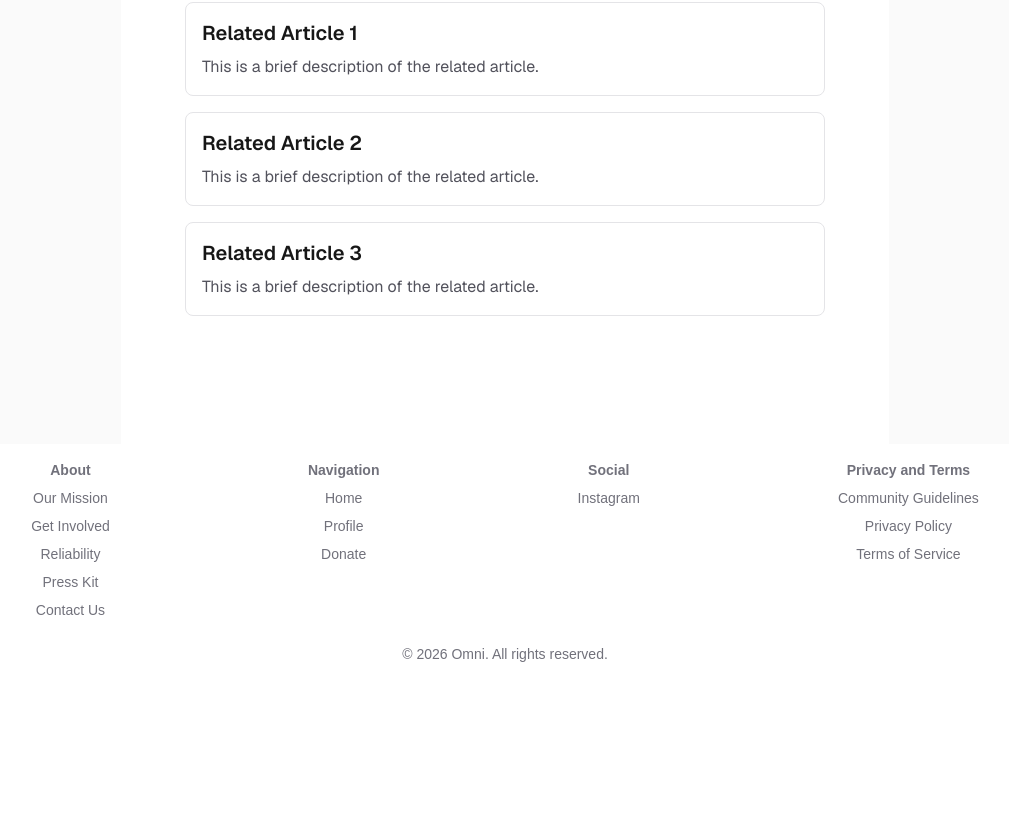
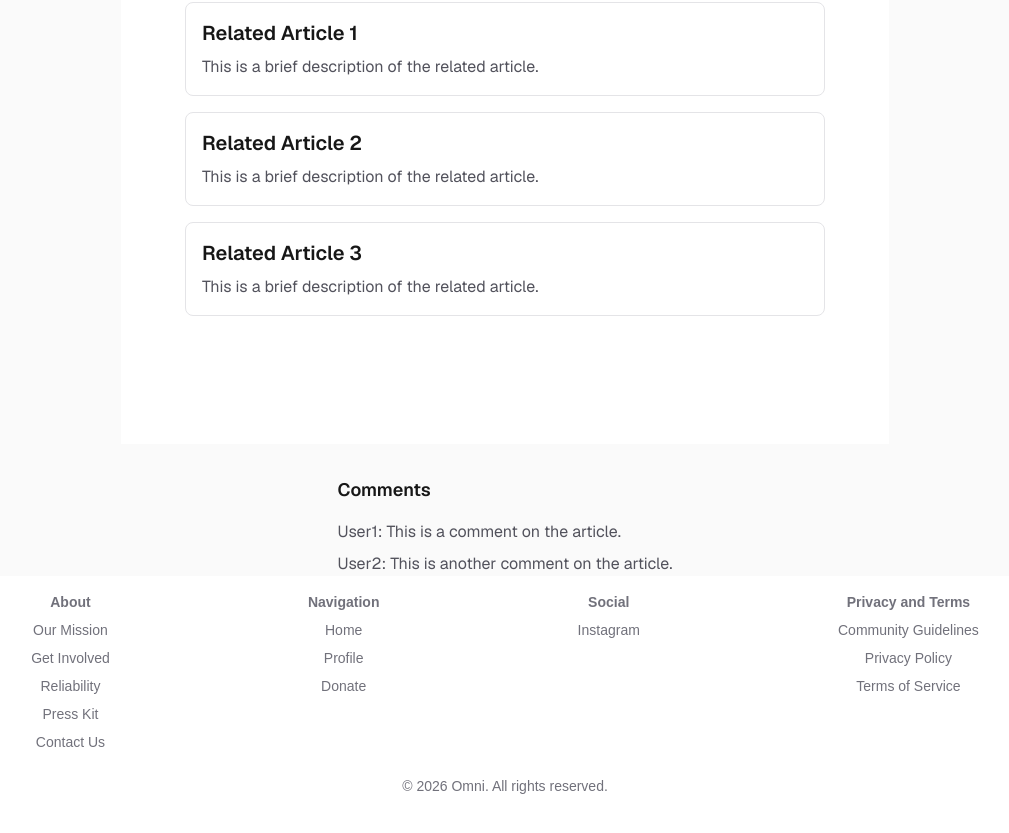
Before and after one commit to thomassrmcardle/Omni, a Next.js app in the folder app/: page /articles/abcde in a window 1280 px wide. Shown: the part 425-1258 px from the top of the page, without its empty margins (135-1144 px from the left). Before the commit the page ends 1129 px from the top, so only its background shows below. Built offline with nearby package versions, Linux system fonts and the light colour scheme.

Commit message:
Improved article screen.

```diff
--- a/app/app/articles/[id]/page.tsx
+++ b/app/app/articles/[id]/page.tsx
@@ -1,7 +1,8 @@
 import ArticleCard from "../../../components/articleCard";
 
 export default function Home() {
-    return (
+    return (<>
+        <title>Article Headline - Omni</title>
         <div className="flex flex-col flex-1 items-center justify-center bg-zinc-50 font-sans dark:bg-black">
           <main className="flex flex-1 w-full max-w-3xl flex-col justify-between py-32 px-16 bg-white dark:bg-black sm:items-start">
             <h1 className="text-2xl font-bold">Article Headline</h1>
@@ -26,6 +27,16 @@ export default function Home() {
               />
             </div>
           </main>
+          <div>
+            <h3 className="text-lg font-semibold mt-8">Comments</h3>
+            <p className="text-zinc-600 dark:text-zinc-400 mt-4">
+              User1: This is a comment on the article.
+            </p>
+            <p className="text-zinc-600 dark:text-zinc-400 mt-2">
+              User2: This is another comment on the article.
+            </p>
+          </div>
         </div>
+    </>
     );
 }
--- a/app/app/layout.tsx
+++ b/app/app/layout.tsx
@@ -20,10 +20,10 @@ export const metadata: Metadata = {
 function NavLayout() {
   return (
     <nav className="w-full py-4 px-8 flex items-center justify-between bg-white dark:bg-black border-b border-zinc-200 dark:border-zinc-700">
-      <a href="/" className="text-xl font-bold text-zinc-800 dark:text-zinc-200">
-        Omni
-      </a>
       <div className="flex space-x-8">
+        <a href="/" className="text-xl font-bold text-zinc-800 dark:text-zinc-200">
+          Omni
+        </a>
         <a href="/about" className="text-zinc-600 dark:text-zinc-400 hover:text-zinc-800 dark:hover:text-zinc-200">
           About Us
         </a>
```
